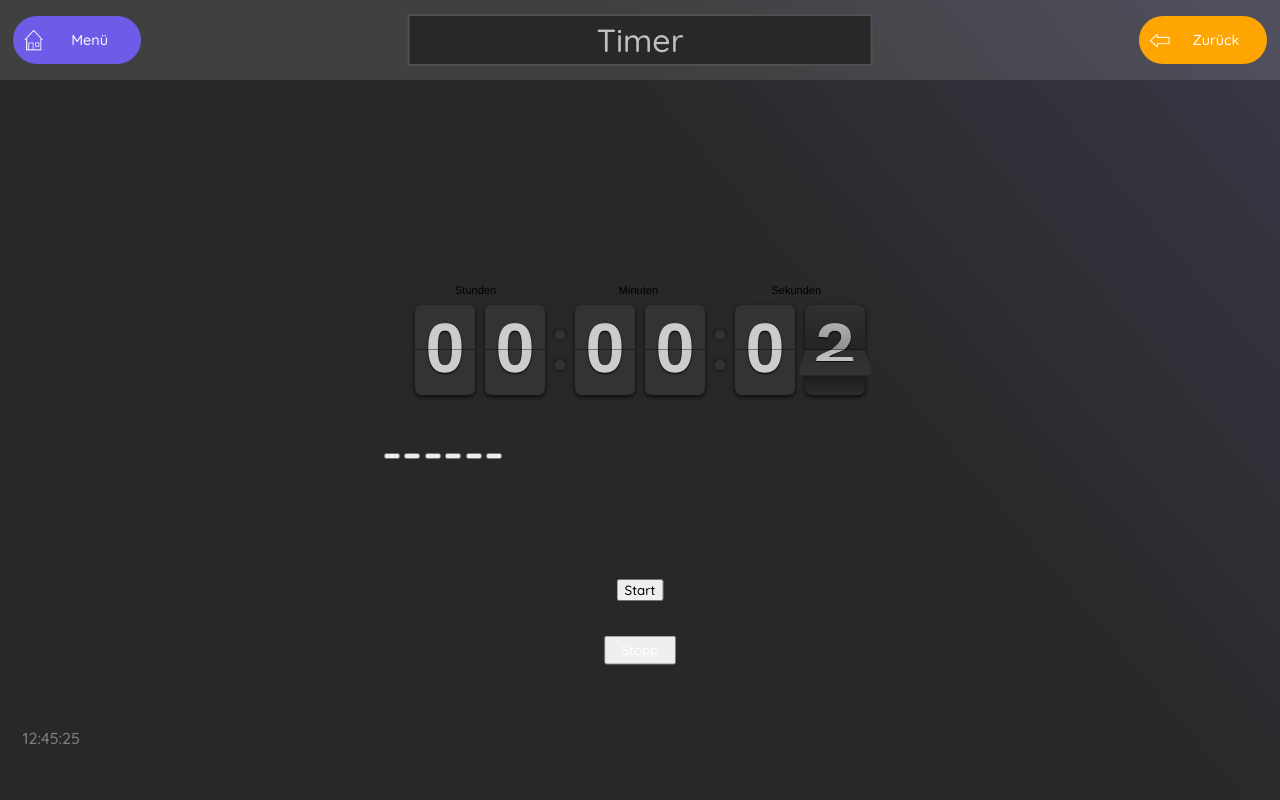
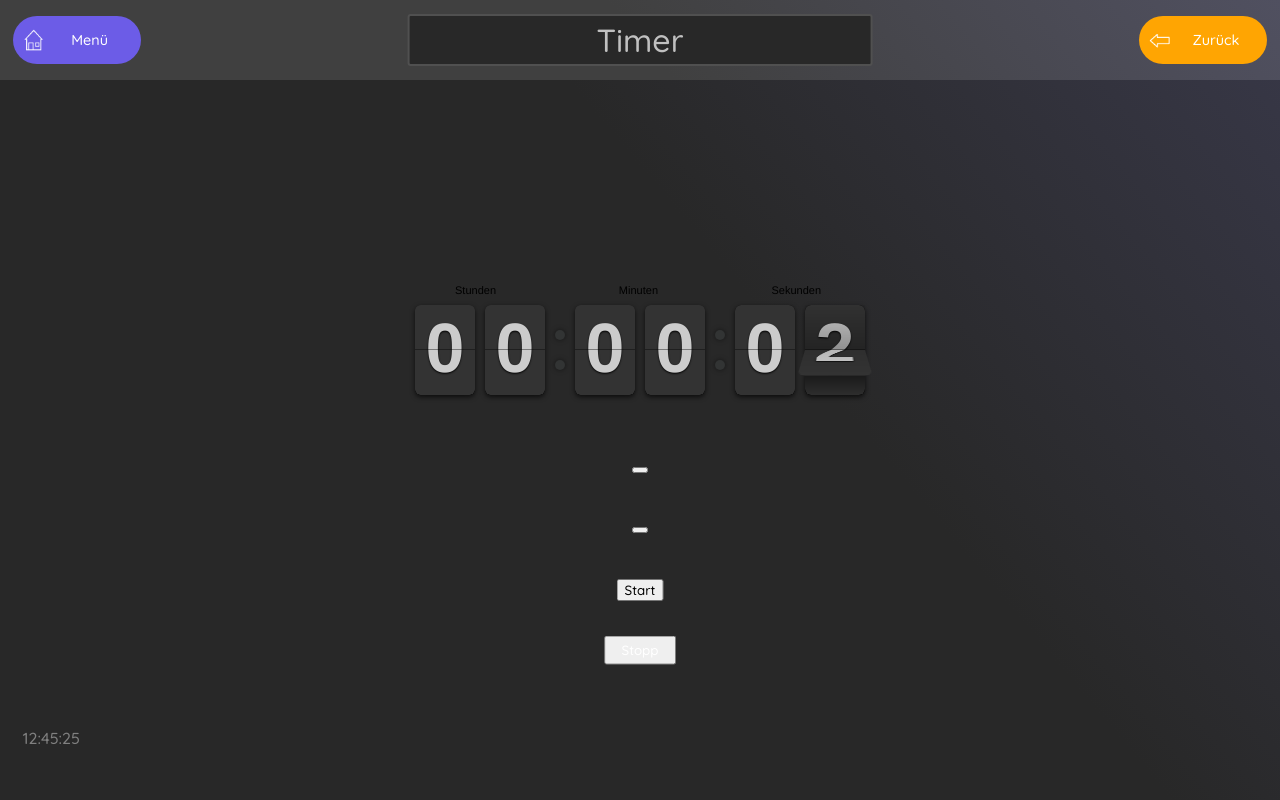
Before and after one commit to RepublicCody/webinterface, a PHP site: page /timer/timer.php in a window 1280 px wide. Run offline with PHP 8.4, Linux system fonts and the light colour scheme.

Commit message:
buttons yeah im timer

```diff
--- a/style/timerstyle.css
+++ b/style/timerstyle.css
@@ -229,7 +229,7 @@ input::-moz-focus-inner, button::-moz-focus-inner, input::-moz-focus-inner{
     font-weight: 500;
 }
 
-.buttontimerhoch {
+.timerhoch {
     top: 25%;
     left: 50%;
     position: absolute;
@@ -237,7 +237,7 @@ input::-moz-focus-inner, button::-moz-focus-inner, input::-moz-focus-inner{
     -ms-transform: translate(-50%, -50%);
 }
 
-.buttontimerrunter {
+.timerrunter {
     top: 75%;
     left: 50%;
     position: absolute;
```
